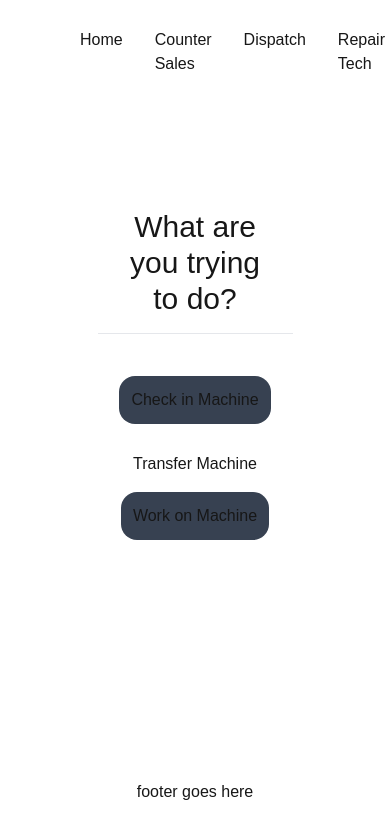
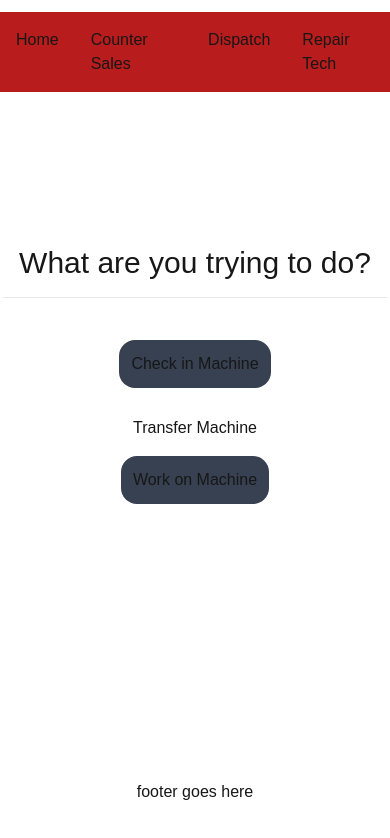
Before and after one commit to WillTaylor2352/MachineRepairs, a Next.js app in the folder machinerepairs/: page / in a window 390 px wide. Shown: the top 838 px of the page. Built offline with nearby package versions, Linux system fonts and the light colour scheme.

Commit message:
minor tweaks
Fixed the following:
- improperly nested ul
- added sidebar to main page
- various CSS tweaks

```diff
--- a/machinerepairs/src/app/layout.js
+++ b/machinerepairs/src/app/layout.js
@@ -1,6 +1,7 @@
 import { Geist, Geist_Mono } from 'next/font/google';
 import './globals.css';
 import Navigation from '@/components/layout/Navigation';
+import SideBar from '@/components/layout/Sidebar_Navigation';
 
 const geistSans = Geist({
 	variable: '--font-geist-sans',
@@ -25,7 +26,8 @@ export default function RootLayout({ children }) {
 			>
 				<header>
 					<div>
-						<Navigation className="" />
+						<Navigation className="invisible h-0 lg:visible lg:h-full" />
+						<SideBar className="visible bg-red-700 lg:invisible lg:h-0" />
 					</div>
 				</header>
 				<main className="h-[calc(100vh-20vh)] min-h-[calc(100vh-30vh)]">
--- a/machinerepairs/src/app/page.js
+++ b/machinerepairs/src/app/page.js
@@ -6,7 +6,7 @@ export default function Home() {
 	const buttonItemSpacing = 'mt-3';
 	return (
 		<div className="item flex h-full flex-col items-center">
-			<div className="m-auto flex w-1/2 flex-col items-center pb-[15vh] text-center">
+			<div className="m-auto flex flex-col items-center pb-[15vh] text-center md:w-1/2">
 				<h1
 					className={`${defaultstyle} mb-[calc(5vh)] border-b-[1px] text-3xl`}
 				>
--- a/machinerepairs/src/components/layout/Navigation.js
+++ b/machinerepairs/src/components/layout/Navigation.js
@@ -6,11 +6,11 @@ const liclass = 'm-4';
 const ulclass = 'inline-flex justify-center clear-end';
 const leftRightSizing = 'min-w-16 max-w-24';
 
-export default async function Navigation() {
+export default async function Navigation({ className }) {
 	const navItems = data;
 	let currkey = 0;
 	return (
-		<div className="mt-3 flex justify-evenly">
+		<div className={`mt-3 flex justify-evenly ${className}`}>
 			<span className={`${leftRightSizing}`}></span>
 			<ul className={`${ulclass}`}>
 				{Object.entries(navItems).map((li) => {
--- a/machinerepairs/src/components/layout/Sidebar_Navigation.js
+++ b/machinerepairs/src/components/layout/Sidebar_Navigation.js
@@ -5,26 +5,24 @@ const liclass = 'm-4';
 const leftRightSizing = 'min-w-16 max-w-24';
 const ulclass = 'inline-flex justify-center clear-end';
 
-export default function SideBar() {
+export default function SideBar({ className }) {
 	const navItems = data;
+	let currkey = 0;
 	return (
-		<div>
-			<ul>
-				{
+		<div className={`${className}`}>
 			<ul className={`${ulclass}`}>
 				{Object.entries(navItems).map((li) => {
+					currkey += 1;
 					// ex: "entry":{"title":x,"link":/y}
 					// [1] is the object of the entry
 					// [0] is the specific array of this object
 					return (
-								<li className={`${liclass}`}>
+						<li key={currkey} className={`${liclass}`}>
 							<Nav_Buttons title={li[1][0].title} link={li[1][0].link} />
 						</li>
 					);
 				})}
 			</ul>
-				}
-			</ul>
 		</div>
 	);
 }
```
Lines whose indentation alone changed are shown as unchanged.
